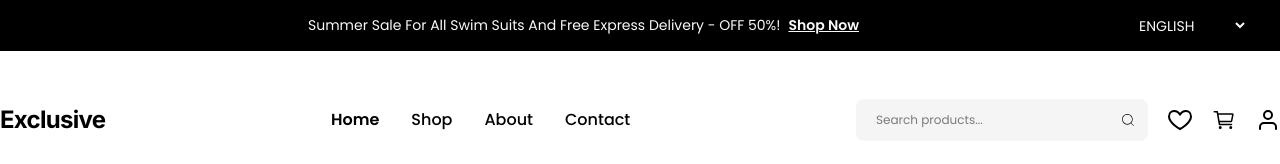
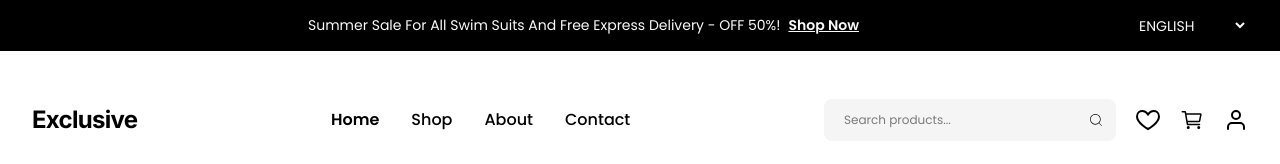
Before and after one commit to shakib97itis/exclusive_ecommerce, a React (Vite) app: page / in a window 1280 px wide. Shown: the top 164 px of the page. Built offline with nearby package versions, Linux system fonts and the light colour scheme.

Commit message:
fix: update class name for container in NavBar component and adjust form visibility

```diff
--- a/src/components/navigation/NavBar.jsx
+++ b/src/components/navigation/NavBar.jsx
@@ -15,7 +15,7 @@ const navLinks = [
 const Navbar = () => {
   return (
     <nav className="md:border-button/30 relative md:border-b md:pt-12 md:pb-6">
-      <div className="container flex flex-wrap items-center justify-between py-4 md:py-0">
+      <div className="main-container flex flex-wrap items-center justify-between py-4 md:py-0">
         {/* LOGO */}
         <Link to="/" className="heading-24-bold text-text-2">
           Exclusive
@@ -24,7 +24,7 @@ const Navbar = () => {
         <div className="flex space-x-3 md:order-2 md:space-x-0">
           <div className="flex items-center gap-[20px]">
             {/* SEARCH BAR */}
-            <form className="hidden md:block">
+            <form className="hidden lg:block">
               <label
                 htmlFor="default-search"
                 className="sr-only mb-2 text-sm font-medium text-gray-900"
```
